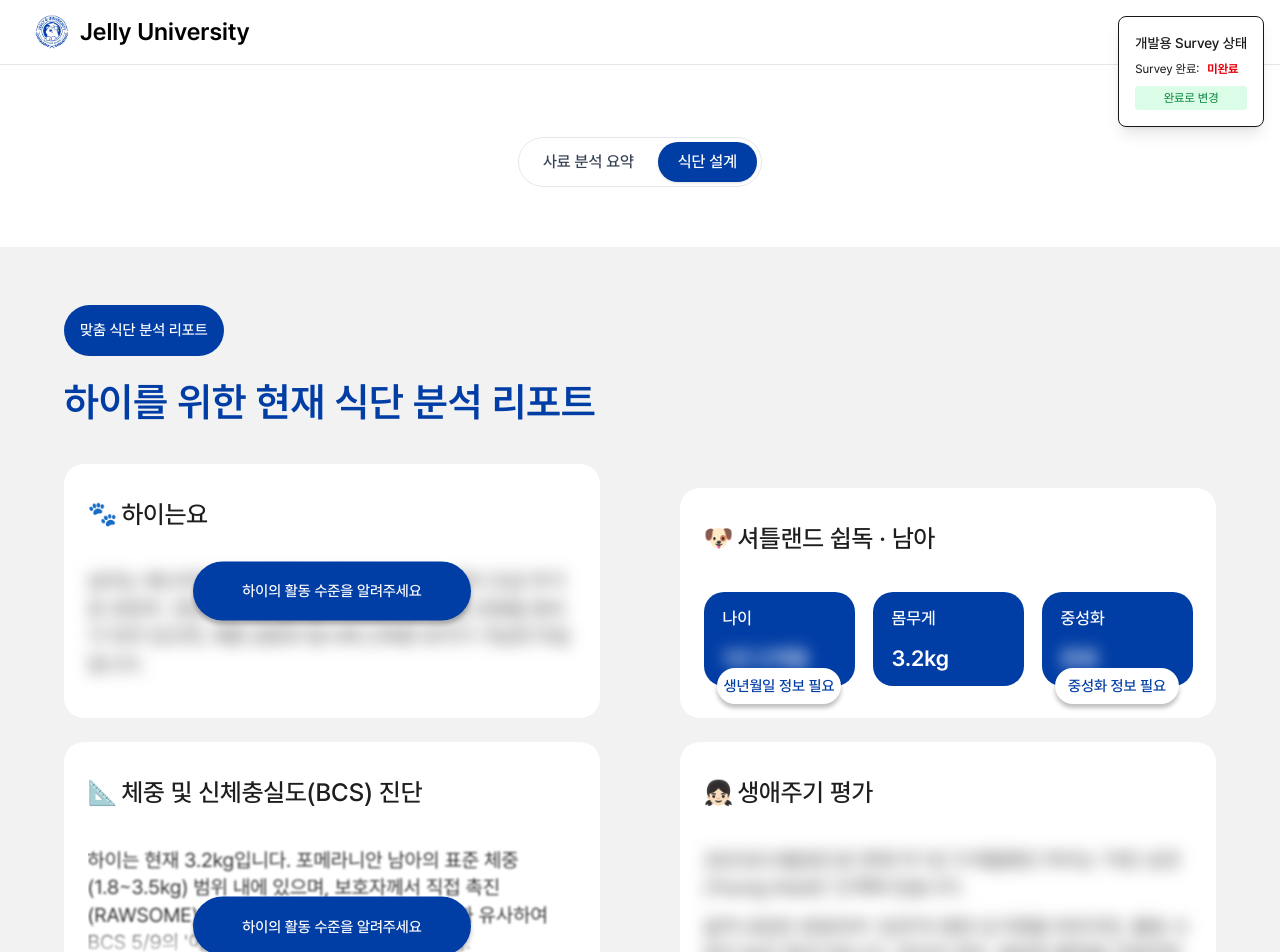
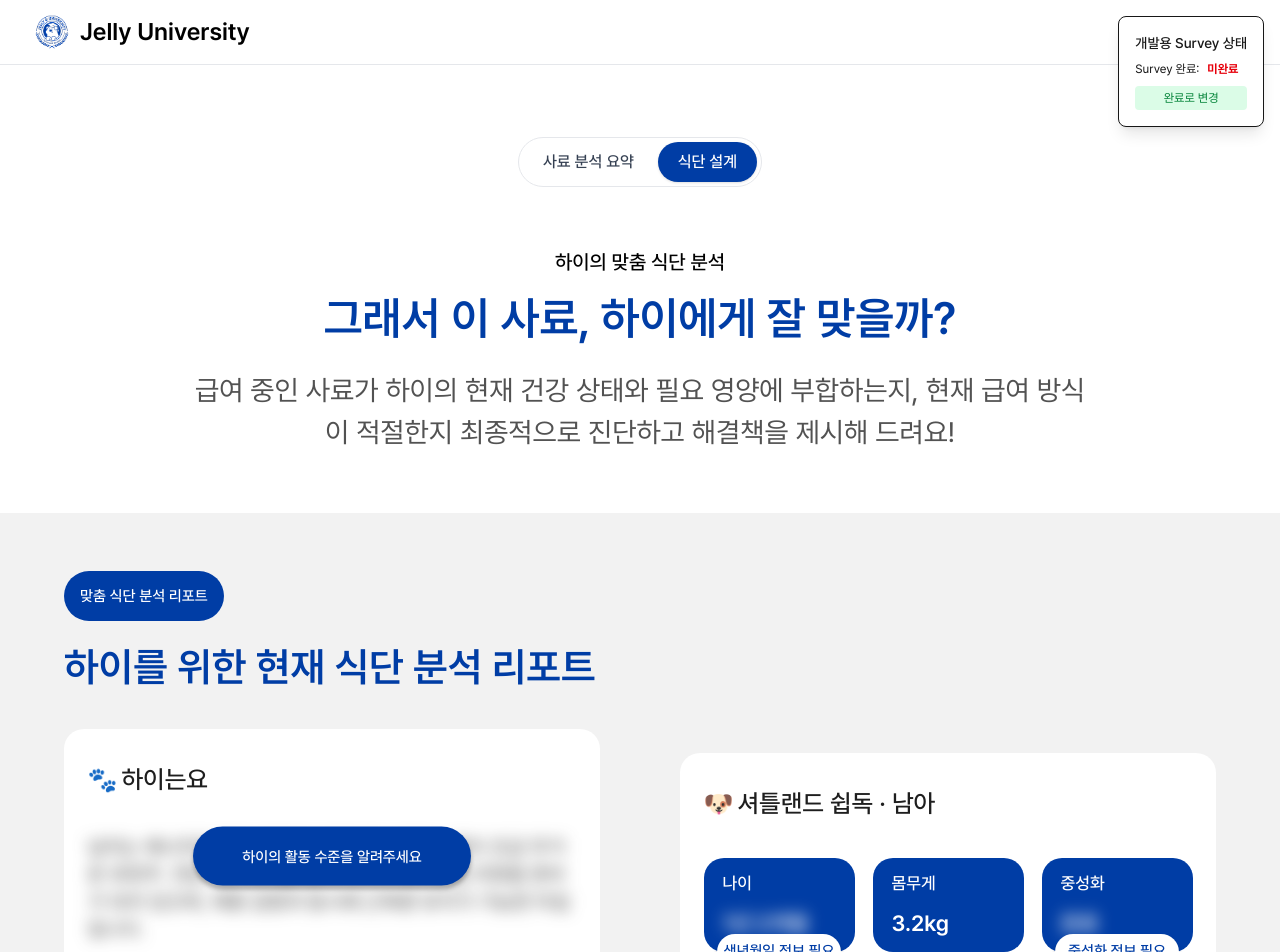
Before and after one commit to SeokHoChoi/test-jelly-univ-fe, a Next.js app: page /brief-report/diet-report in a window 1280 px wide. Shown: the top 952 px of the page. Built offline with nearby package versions, Linux system fonts and the light colour scheme.

Commit message:
feat:리포트 페이지 > BCS 진단 카드 블러처리 수정

```diff
--- a/src/app/brief-report/diet-report/page.tsx
+++ b/src/app/brief-report/diet-report/page.tsx
@@ -1,9 +1,11 @@
 'use client';
 
+import { useState } from 'react';
 import ReportTabs from '@/components/brief-report/ReportTabs';
 import DietReportExample from '@/components/brief-report/DietReportExample';
 
 const DietReportPage = () => {
+  const [petInfo, setPetInfo] = useState({ name: '반려견' });
   return (
     <div className="min-h-screen">
       {/* 상단 고정 탭 */}
@@ -15,9 +17,32 @@ const DietReportPage = () => {
 
       {/* 상세 식단 분석 리포트 */}
       <section id="diet-report" className="bg-white pb-12 pt-10 md:pb-20 md:pt-14">
-        {/* <div className="max-w-7xl mx-auto px-4 sm:px-6 lg:px-8"> */}
-        <DietReportExample />
-        {/* </div> */}
+        <div className="max-w-7xl mx-auto px-4 sm:px-6 lg:px-8">
+          {/* 메인 제목 - 상자 밖 */}
+          <div className="text-center mb-[30px] md:mb-[60px]">
+            <p className="text-[#000000] font-medium text-[20px] mb-2">
+              {petInfo?.name || '반려견'}의 맞춤 식단 분석
+            </p>
+            <h1 className="text-[#003DA5] font-semibold text-[28px] md:text-[45px] mb-4">
+              그래서 이 사료,<br className="md:hidden" />
+              <span className="hidden md:inline"> </span>
+              {petInfo?.name || '반려견'}에게 잘 맞을까?
+            </h1>
+
+            {/* 데스크탑 텍스트 */}
+            <p className="hidden md:block text-[#525252] font-normal text-[28px] max-w-4xl mx-auto">
+              급여 중인 사료가 {petInfo?.name || '반려견'}의 현재 건강 상태와 필요 영양에 부합하는지,
+              현재 급여 방식이 적절한지 최종적으로 진단하고 해결책을 제시해 드려요!
+            </p>
+
+            {/* 모바일 텍스트 */}
+            <p className="md:hidden text-[#525252] font-normal text-[18px] max-w-4xl mx-auto">
+              현재 급여 제품이 {petInfo?.name || '반려견'}와는 별개로<br />
+              신뢰할 수 있는 제품인지 평가해요!
+            </p>
+          </div>
+        </div>
+        <DietReportExample onPetInfoChange={setPetInfo} />
       </section>
     </div>
   );
--- a/src/components/brief-report/DetailedDietReport.tsx
+++ b/src/components/brief-report/DetailedDietReport.tsx
@@ -299,8 +299,8 @@ const DetailedDietReport = ({
             <div className="mt-[35px]">
               <ReportCardContent className="relative">
                 <p className="mb-3 relative">
-                  {petInfo.name}는 현재 {petInfo.weight}입니다. 포메라니안 남아의 표준 체중(1.8~3.5kg) 범위 내에 있으며,
-                  보호자께서 직접 촉진(RAWSOME)하신 결과에 따르면 &apos;손을 편 손등&apos;과 유사하여 BCS 5/9의 &apos;이상적인(Ideal)&apos; 상태에 해당합니다.
+                  {petInfo.name}는 현재 {petInfo.weight}입니다. {petInfo.breed} <span className={!isSurveyCompleted ? 'blur-sm' : ''}>남아</span>의 <span className={!isSurveyCompleted ? 'blur-sm' : ''}>표준 체중(1.8~3.5kg)</span> 범위 내에 있으며,
+                  보호자께서 직접 촉진(RAWSOME)하신 결과에 따르면 &apos;손을 편 손등&apos;과 유사하여 BCS <span className={!isSurveyCompleted ? 'blur-sm' : ''}>5/9</span>의 &apos;이상적인(Ideal)&apos; 상태에 해당합니다.
                   {/* 첫 번째 문단 그라데이션 블러 오버레이 - "보호자께서 직접 촉진" 이후부터 블러 */}
                   {!isSurveyCompleted && (
                     <div className="absolute inset-0 bg-gradient-to-b from-transparent from-70% via-white/20 to-white/80 backdrop-blur-[1px] pointer-events-none"></div>
--- a/src/components/brief-report/DietReportExample.tsx
+++ b/src/components/brief-report/DietReportExample.tsx
@@ -3,7 +3,7 @@
 import { useEffect, useState } from 'react';
 import DetailedDietReport from './DetailedDietReport';
 
-const DietReportExample = () => {
+const DietReportExample = ({ onPetInfoChange }: { onPetInfoChange?: (petInfo: any) => void }) => {
   const [petInfo, setPetInfo] = useState({
     name: '하이',
     breed: '셔틀랜드 쉽독',
@@ -53,6 +53,13 @@ const DietReportExample = () => {
       }
     }
   }, []);
+
+  // petInfo가 변경될 때마다 부모 컴포넌트에 전달
+  useEffect(() => {
+    if (onPetInfoChange) {
+      onPetInfoChange(petInfo);
+    }
+  }, [petInfo, onPetInfoChange]);
 
   const targetMetrics = {
     rer: '168kcal',
```
